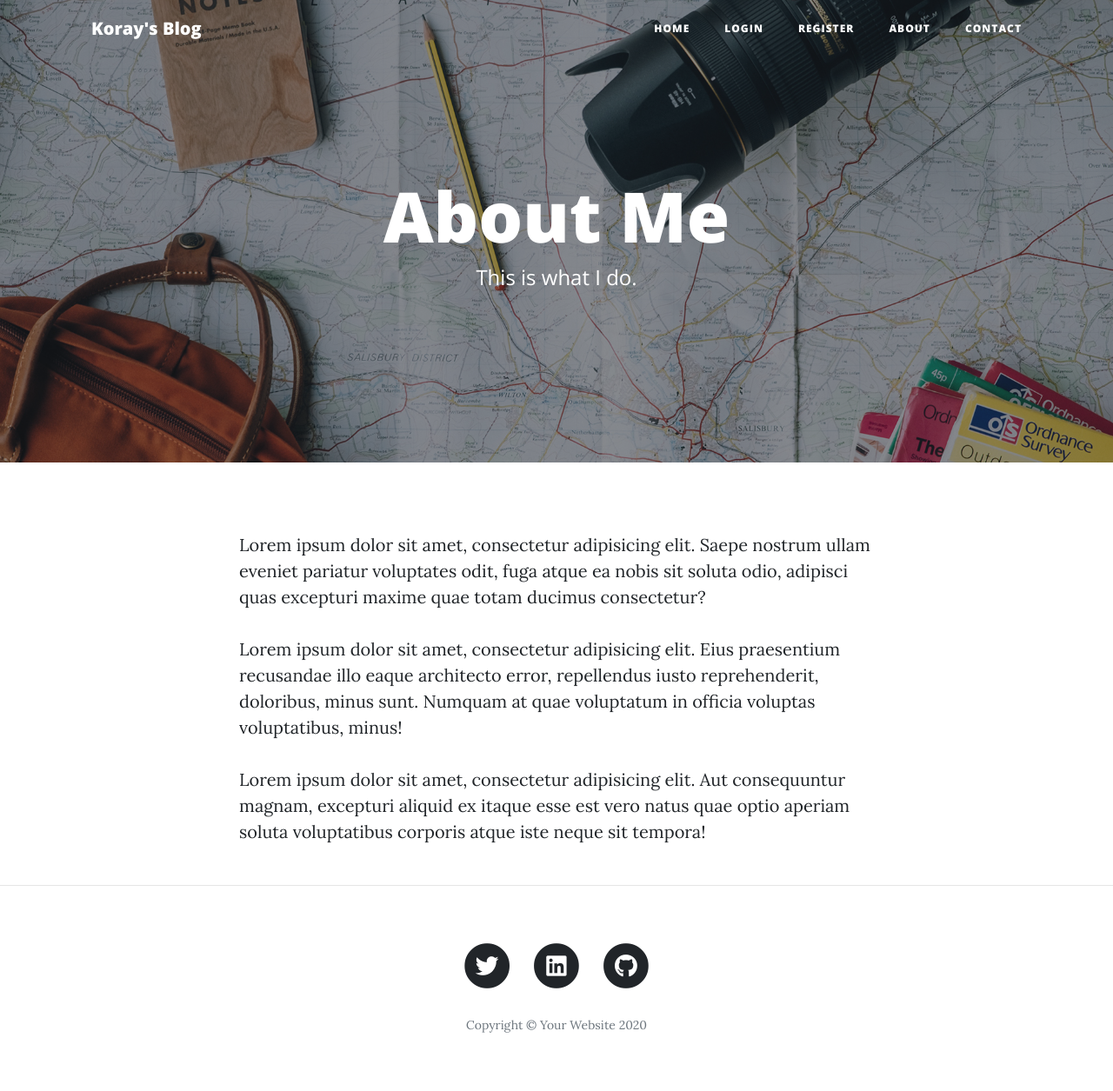
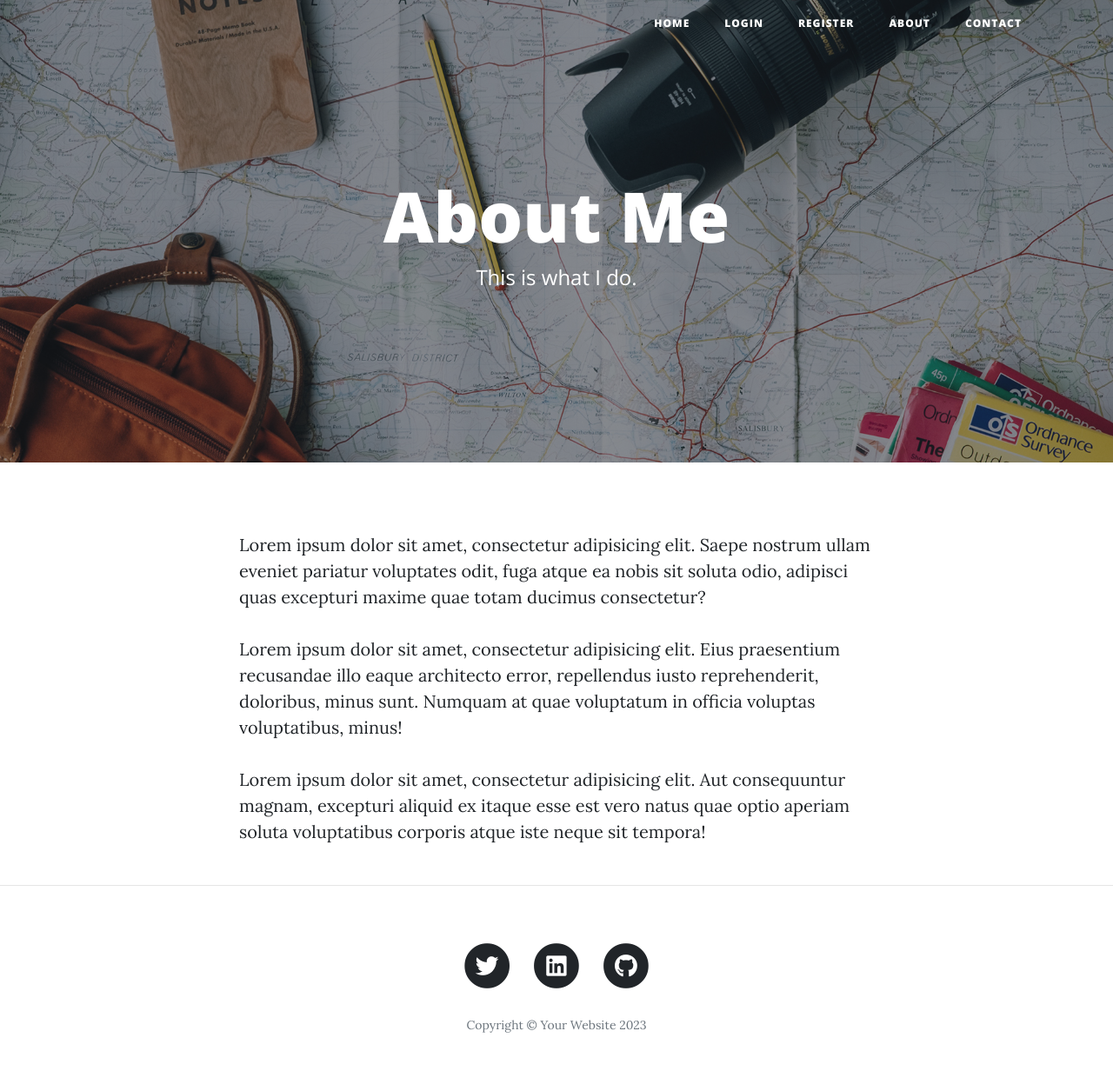
Before and after one commit to ekoray/Blog-CV, a Flask app: page /about in a window 1280 px wide. Shown: the whole page at 87% size. Run offline with Flask 3, Linux system fonts and the light colour scheme; some libraries are stand-ins or nearby versions.

Commit message:
Update date logic on footer page

```diff
--- a/main.py
+++ b/main.py
@@ -126,7 +126,7 @@ def admin_only(f):
 def get_all_posts():
     posts = BlogPost.query.all()
     return render_template("index.html", all_posts=posts, logged_in=current_user.is_authenticated,
-                           user_id=current_user.get_id())
+                           user_id=current_user.get_id(), this_year=date.today().year)
 
 
 @app.route('/register', methods=['GET', 'POST'])
@@ -154,7 +154,8 @@ def register():
             flash("You have already registered. Just log in.")
             return redirect(url_for('login'))
 
-    return render_template("register.html", form=form, logged_in=current_user.is_authenticated)
+    return render_template("register.html", form=form, logged_in=current_user.is_authenticated,
+                           this_year=date.today().year)
 
 
 @app.route('/login', methods=['GET', 'POST'])
@@ -180,7 +181,7 @@ def login():
             return redirect(url_for('login'))
 
     return render_template("login.html", form=form, logged_in=current_user.is_authenticated,
-                           user_id=current_user.get_id())
+                           user_id=current_user.get_id(), this_year=date.today().year)
 
 
 @app.route('/logout')
@@ -209,12 +210,12 @@ def show_post(post_id):
             return redirect(url_for('login'))
 
     return render_template("post.html", post=requested_post, logged_in=current_user.is_authenticated,
-                           user_id=current_user.get_id(), form=comment_form)
+                           user_id=current_user.get_id(), form=comment_form, this_year=date.today().year)
 
 
 @app.route("/about")
 def about():
-    return render_template("about.html", logged_in=current_user.is_authenticated)
+    return render_template("about.html", logged_in=current_user.is_authenticated, this_year=date.today().year)
 
 
 @app.route("/contact", methods=['GET', 'POST'])
@@ -235,7 +236,7 @@ def contact():
                     f"Email: {user_email}\n\n Phone number: {user_phone} \n\n Message: {user_message}".encode("utf-8"))
 
         return redirect(url_for('contact'))
-    return render_template("contact.html", logged_in=current_user.is_authenticated)
+    return render_template("contact.html", logged_in=current_user.is_authenticated, this_year=date.today().year)
 
 
 @app.route("/new-post", methods=['GET', 'POST'])
@@ -254,7 +255,8 @@ def add_new_post():
         db.session.add(new_post)
         db.session.commit()
         return redirect(url_for("get_all_posts"))
-    return render_template("make-post.html", form=form, logged_in=current_user.is_authenticated)
+    return render_template("make-post.html", form=form, logged_in=current_user.is_authenticated,
+                           this_year=date.today().year)
 
 
 @app.route("/edit-post/<int:post_id>", methods=['GET', 'POST'])
@@ -276,7 +278,8 @@ def edit_post(post_id):
         db.session.commit()
         return redirect(url_for("show_post", post_id=post.id))
 
-    return render_template("make-post.html", form=edit_form, is_edit=True, logged_in=current_user.is_authenticated)
+    return render_template("make-post.html", form=edit_form, is_edit=True, logged_in=current_user.is_authenticated,
+                           this_year=date.today().year)
 
 
 @app.route("/delete/<int:post_id>")
--- a/templates/footer.html
+++ b/templates/footer.html
@@ -29,7 +29,7 @@
               </a>
             </li>
           </ul>
-          <p class="copyright text-muted">Copyright &copy; Your Website 2020</p>
+          <p class="copyright text-muted">Copyright &copy; Your Website {{ this_year }}</p>
         </div>
       </div>
     </div>
--- a/templates/header.html
+++ b/templates/header.html
@@ -9,7 +9,7 @@
     <meta name="description" content="" />
     <meta name="author" content="" />
 
-    <title>Koray's Blog</title>
+    <title>Koray Erkan</title>
 
     <!-- Bootstrap core CSS -->
     <link
@@ -45,9 +45,6 @@
     <!-- Navigation -->
     <nav class="navbar navbar-expand-lg navbar-light fixed-top" id="mainNav">
       <div class="container">
-        <a class="navbar-brand" href="{{url_for('get_all_posts')}}"
-          >Koray's Blog</a
-        >
         <button
           class="navbar-toggler navbar-toggler-right"
           type="button"
@@ -56,8 +53,7 @@
           aria-controls="navbarResponsive"
           aria-expanded="false"
           aria-label="Toggle navigation"
-        >
-          Menu
+        >Menu
           <i class="fas fa-bars"></i>
         </button>
         <div class="collapse navbar-collapse" id="navbarResponsive">
```
